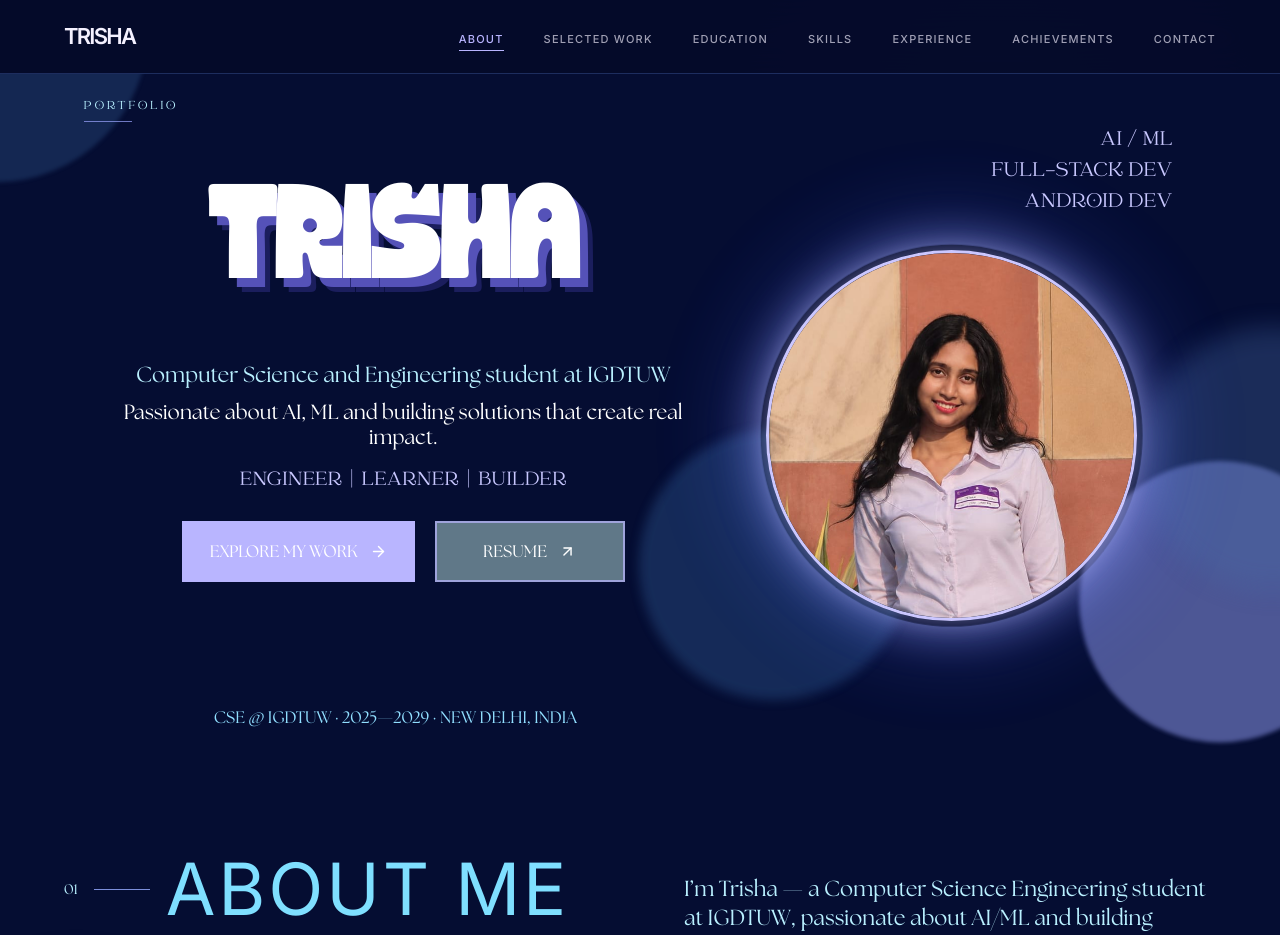
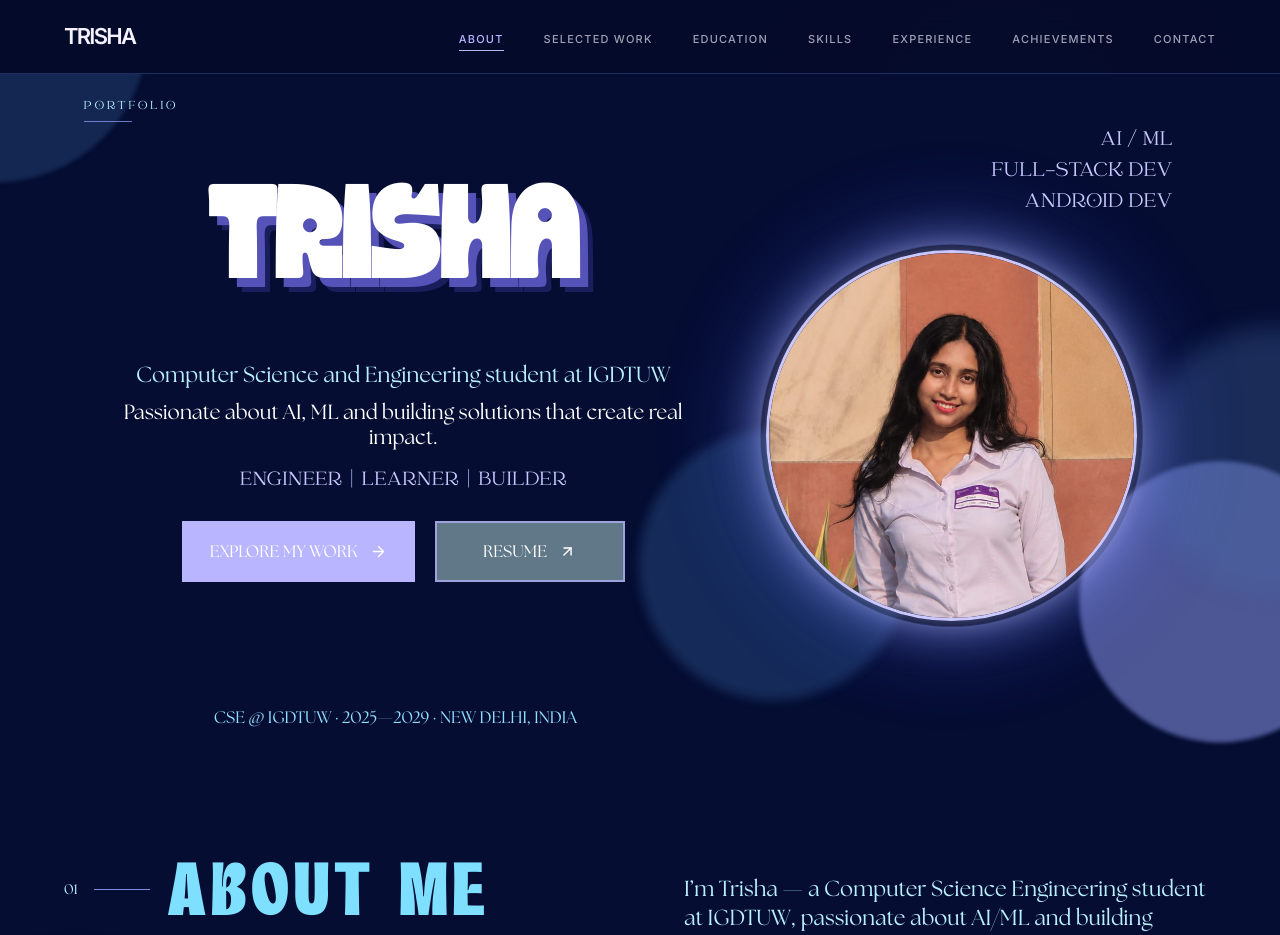
Before and after one commit to trisha29807-del/Portfolio-Trisha, a React (Vite) app: page / in a window 1280 px wide. Shown: the top 935 px of the page. Built offline with nearby package versions, Linux system fonts and the light colour scheme; the HTML template or start-up script is replaced by a standard one.

Commit message:
Restore Curve Retro section title font

```diff
--- a/src/index.css
+++ b/src/index.css
@@ -29,6 +29,15 @@
   font-style: normal;
   font-display: swap;
 }
+
+@font-face {
+  font-family: "Curve Retro";
+  src: url("./assets/fonts/CurveRetro-Regular.ttf") format("truetype");
+  font-weight: 400;
+  font-style: normal;
+  font-display: swap;
+}
+
 
 @tailwind base;
 @tailwind components;
@@ -137,6 +146,10 @@
   .font-mager {
     font-family: "Catchy Mager", "Arial", sans-serif;
   }
+
+  .font-curve-retro {
+    font-family: "Curve Retro", "Arial", sans-serif;
+  }
 }
 
 @media (prefers-reduced-motion: reduce) {
```
